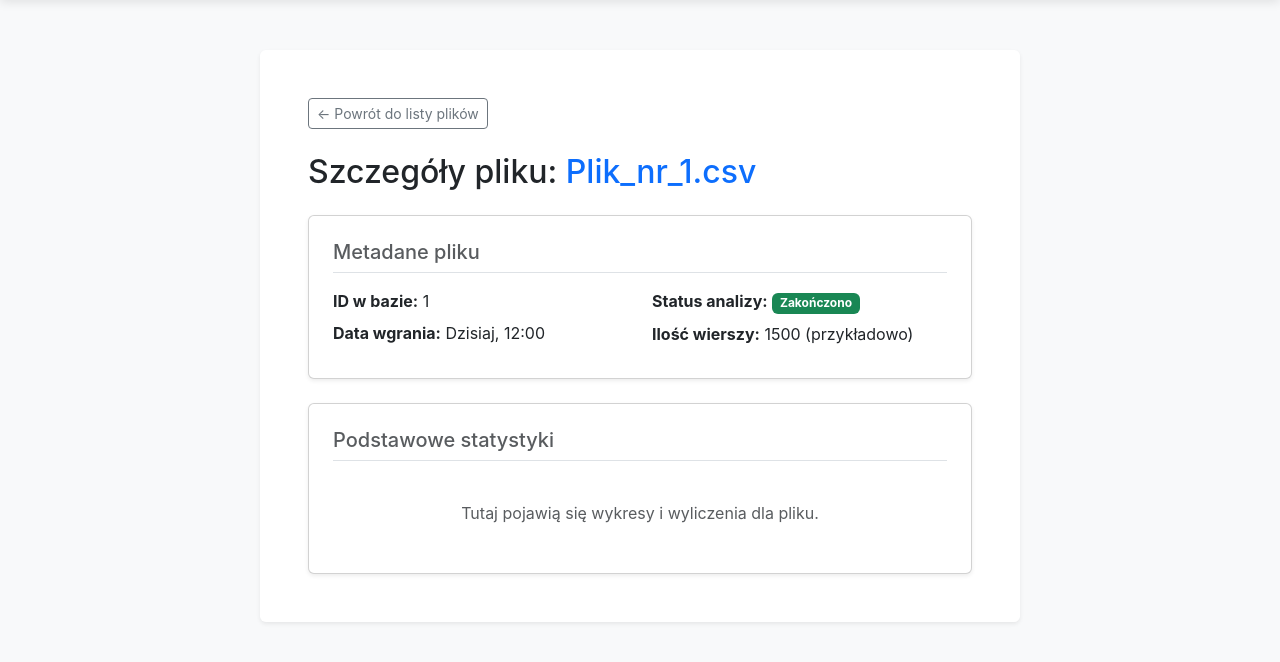
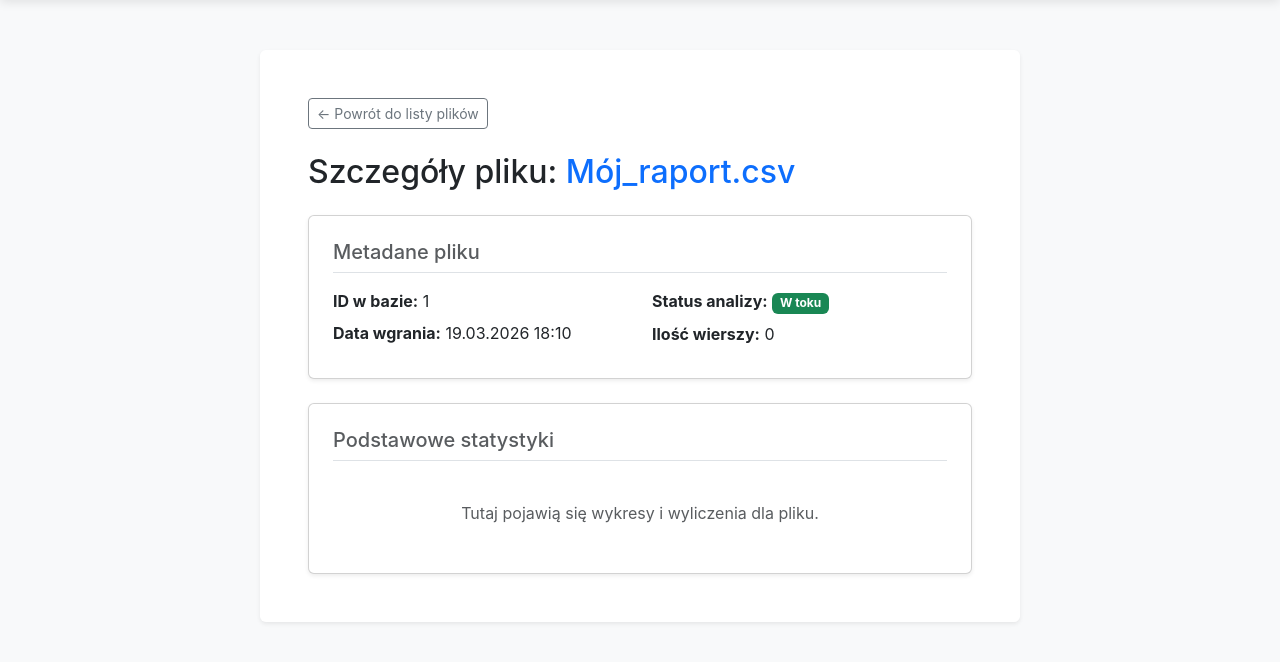
Before and after one commit to karolkamuda89-ux/Projekt, a Django app: page /detail/1/ in a window 1280 px wide. Shown: the part 56-718 px from the top of the page. Run offline with Django 5.2, Linux system fonts and the light colour scheme; data comes from the database, SQL or seed files in the repository; both versions use the stored data as it was after the commit.

Commit message:
Implement CSV Upload Functionality

```diff
--- a/data_explorer_project/settings.py
+++ b/data_explorer_project/settings.py
@@ -11,7 +11,11 @@ https://docs.djangoproject.com/en/6.0/ref/settings/
 """
 
 from pathlib import Path
+BASE_DIR = Path(__file__).resolve().parent.parent
 import os
+
+MEDIA_URL = '/media/'
+MEDIA_ROOT = os.path.join(BASE_DIR, 'media')
 
 # Build paths inside the project like this: BASE_DIR / 'subdir'.
 BASE_DIR = Path(__file__).resolve().parent.parent
--- a/data_explorer_project/urls.py
+++ b/data_explorer_project/urls.py
@@ -16,8 +16,13 @@ Including another URLconf
 """
 from django.contrib import admin
 from django.urls import path, include
+from django.conf import settings
+from django.conf.urls.static import static
 
 urlpatterns = [
     path('', include('datasets.urls')),
     path('admin/', admin.site.urls),
 ]
+
+if settings.DEBUG:
+    urlpatterns += static(settings.MEDIA_URL, document_root=settings.MEDIA_ROOT)
--- a/datasets/templates/datasets/detail.html
+++ b/datasets/templates/datasets/detail.html
@@ -17,12 +17,12 @@
         <!-- podział na równe koluemny (col-md-6 czyli po 50%, bo domyślnie 12 pasków) -->
         <div class="row">
             <div class="col-md-6">
-                <p class="mb-2"><strong>ID w bazie:</strong> {{ plik.id|default:"1" }}</p>
-                <p class="mb-2"><strong>Data wgrania:</strong> {{ plik.data_wgrania|default:"Dzisiaj, 12:00" }}</p>
+                <p class="mb-2"><strong>ID w bazie:</strong> {{ plik.id}}</p>
+                <p class="mb-2"><strong>Data wgrania:</strong> {{ plik.uploaded_at|date:"d.m.Y H:i" }}</p>
             </div>
             <div class="col-md-6">
-                <p class="mb-2"><strong>Status analizy:</strong> <span class="badge bg-success">Zakończono</span></p>
-                <p class="mb-2"><strong>Ilość wierszy:</strong> 1500 (przykładowo)</p>
+                <p class="mb-2"><strong>Status analizy:</strong> <span class="badge bg-success">{{ plik.status|default:"W toku" }}</span></p>
+                <p class="mb-2"><strong>Ilość wierszy:</strong> {{ plik.ilos_wierszy|default:"0" }}</p>
             </div>
         </div>
     </div>
--- a/datasets/templates/datasets/list.html
+++ b/datasets/templates/datasets/list.html
@@ -26,11 +26,11 @@
                     {% for plik in pliki %}
                         <tr>
                             <td class="fw-bold">{{ plik.id }}</td>
-                            <td>{{ plik.nazwa }}</td>
-                            <td class="text-muted">{{ plik.data_wgrania }}</td>
+                            <td>{{ plik.name }}</td>
+                            <td class="text-muted">{{ plik.uploaded_at }}</td>
                             <td class="text-end">
                                 <!-- przycisk z obramowaniem (btn-outline-primary) -->
-                                <a href="{% url 'detail' %}" class="btn btn-sm btn-outline-primary">Szczegóły</a>
+                                <a href="{% url 'detail' plik.id %}" class="btn btn-sm btn-outline-primary">Szczegóły</a>
                             </td>
                         </tr>
 
--- a/datasets/templates/datasets/upload.html
+++ b/datasets/templates/datasets/upload.html
@@ -3,11 +3,11 @@
     <h2 class="mb-4">Wgraj swój plik CSV</h2>
 
     <div class="card p-4 shadow-sm">
-        <form action="#" method="post" enctype="multipart/form-data">
+        <form action="{% url 'upload_csv' %}" method="post" enctype="multipart/form-data">
             {% csrf_token %}
             <div class="mb-3">
                 <label for="formFile" class="form-label">Wybierz plik z dysku (.csv)</label>
-                <input class="form-control" type="file" id="formFile" accept=".csv">
+                <input class="form-control" type="file" name="file" id="formFile" accept=".csv" required>
             </div>
             <button type="submit" class="btn btn-primary">Prześlij i analizuj</button>
         </form>
--- a/datasets/urls.py
+++ b/datasets/urls.py
@@ -5,6 +5,5 @@ urlpatterns = [
     path('', views.index, name='index'),
     path('upload/', views.upload_csv, name='upload_csv'),
     path('list/', views.file_list, name='list'),
-    path('list/', views.file_detail, name='detail'),
     path('detail/<int:plik_id>/', views.detail, name='detail'),
 ]
--- a/datasets/views.py
+++ b/datasets/views.py
@@ -1,13 +1,28 @@
-from django.shortcuts import render
+import csv
+from django.shortcuts import redirect, render, get_object_or_404
+
+from datasets.models import Dataset
+def detail(request, plik_id):
+    d = get_object_or_404(Dataset, id=plik_id)
+    return render(request, 'datasets/detail.html', {'plik': d})
 
 def index(request):
     return render(request, "datasets/index.html")
 def upload_csv(request):
+    if request.method == 'POST' and request.FILES.get('file'):
+        name = request.POST.get('name', 'Nowy plik')
+        description = request.POST.get('description', '')
+        file = request.FILES['file']
+
+        # Zapis do bazy danych
+        Dataset.objects.create(name=name, description=description, file=file)
+        return redirect('list')  # Przekierowanie na listę po wgraniu
     return render(request, 'datasets/upload.html')
 def file_list(request):
-    return render(request, 'datasets/list.html')
+    pliki = Dataset.objects.all().order_by('-uploaded_at')
+    return render(request, 'datasets/list.html', {'pliki': pliki})
 def file_detail(request):
     return render(request, 'datasets/detail.html')
 def detail(request, plik_id):
-    context = {'plik': {'id': plik_id, 'nazwa': f'Plik_nr_{plik_id}.csv'}}
-    return render(request, 'datasets/detail.html', context)
+    plik = get_object_or_404(Dataset, id=plik_id)
+    return render(request, 'datasets/detail.html', {'plik': plik})
```
Also changed, not shown: db.sqlite3, 1 other file.
